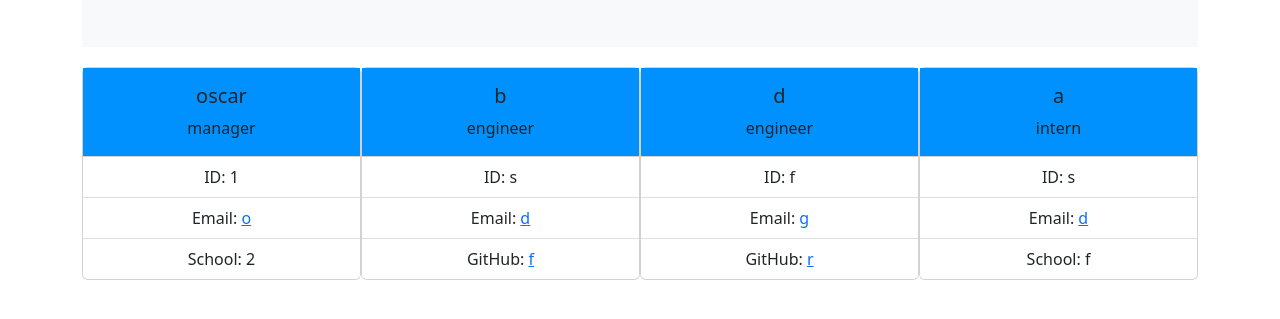
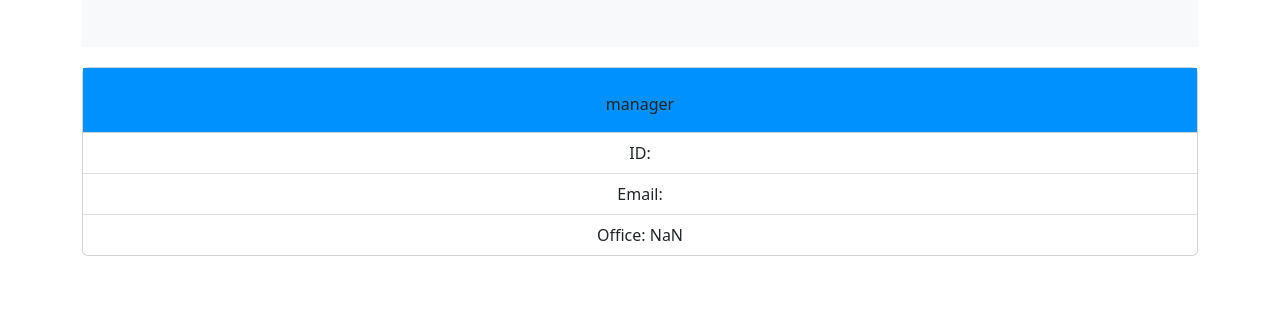
Before and after one commit to r-alo/team-profile-generator, a website: page index.html in a window 1280 px wide. Shown: the part 45-364 px from the top of the page. Drawn offline with nearby package versions, Linux system fonts and the light colour scheme.

Commit message:
updated README, .gitignore

```diff
--- a/index.html
+++ b/index.html
@@ -35,49 +35,13 @@
 
         <div class="card" style="width: 18rem;">
             <div class="card-body" style="background-color: rgb(0, 145, 255);">
-                <h5 class="card-title" id="name_1">oscar</h5>
+                <h5 class="card-title" id="name_1"></h5>
                 <p class="card-text" id="role_1">manager</p>
             </div>
             <ul class="list-group list-group-flush">
-                <li class="list-group-item" id="id_1">ID: 1</li>
-                <li class="list-group-item" id="email_1">Email: <a href="mailto:o">o</a></li>
-                <li class="list-group-item" id="office_1">School: 2</li>
-            </ul>
-        </div>
-
-        <div class="card" style="width: 18rem;">
-            <div class="card-body" style="background-color: rgb(0, 145, 255);">
-                <h5 class="card-title" id="name_2">b</h5>
-                <p class="card-text" id="role_2">engineer</p>
-            </div>
-            <ul class="list-group list-group-flush">
-                <li class="list-group-item" id="id_2">ID: s</li>
-                <li class="list-group-item" id="email_2">Email: <a href="mailto:d">d</a></li>
-                <li class="list-group-item" id="github_2">GitHub: <a target="_blank" href="https://github.com/f">f</a></li>
-            </ul>
-        </div>
-
-        <div class="card" style="width: 18rem;">
-            <div class="card-body" style="background-color: rgb(0, 145, 255);">
-                <h5 class="card-title" id="name_3">d</h5>
-                <p class="card-text" id="role_3">engineer</p>
-            </div>
-            <ul class="list-group list-group-flush">
-                <li class="list-group-item" id="id_3">ID: f</li>
-                <li class="list-group-item" id="email_3">Email: <a href="mailto:g">g</a></li>
-                <li class="list-group-item" id="github_3">GitHub: <a target="_blank" href="https://github.com/r">r</a></li>
-            </ul>
-        </div>
-
-        <div class="card" style="width: 18rem;">
-            <div class="card-body" style="background-color: rgb(0, 145, 255);">
-                <h5 class="card-title" id="name_4">a</h5>
-                <p class="card-text" id="role_4">intern</p>
-            </div>
-            <ul class="list-group list-group-flush">
-                <li class="list-group-item" id="id_4">ID: s</li>
-                <li class="list-group-item" id="email_4">Email: <a href="mailto:d">d</a></li>
-                <li class="list-group-item" id="school_4">School: f</li>
+                <li class="list-group-item" id="id_1">ID: </li>
+                <li class="list-group-item" id="email_1">Email: <a href="mailto:"></a></li>
+                <li class="list-group-item" id="office_1">Office: NaN</li>
             </ul>
         </div>
 
```
Also changed, not shown: README.md, 1 other file.
